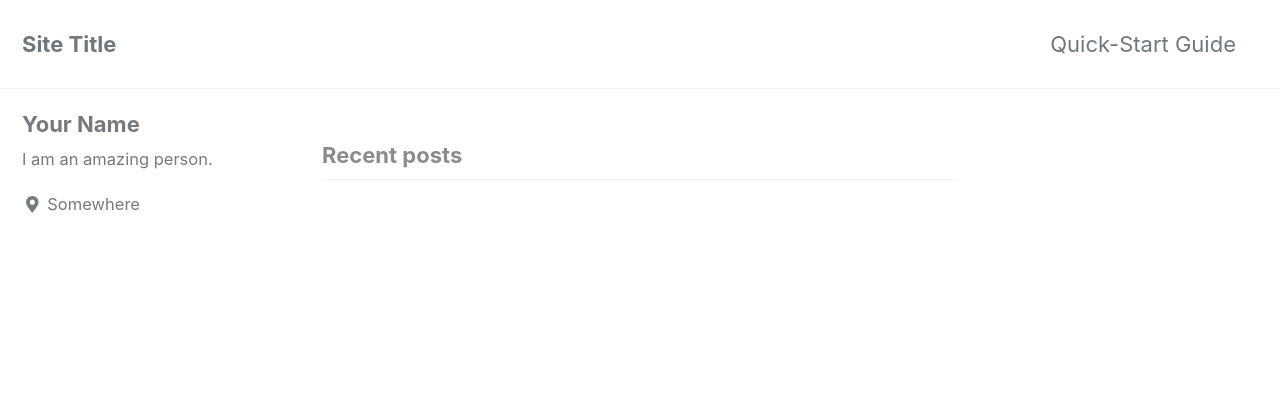
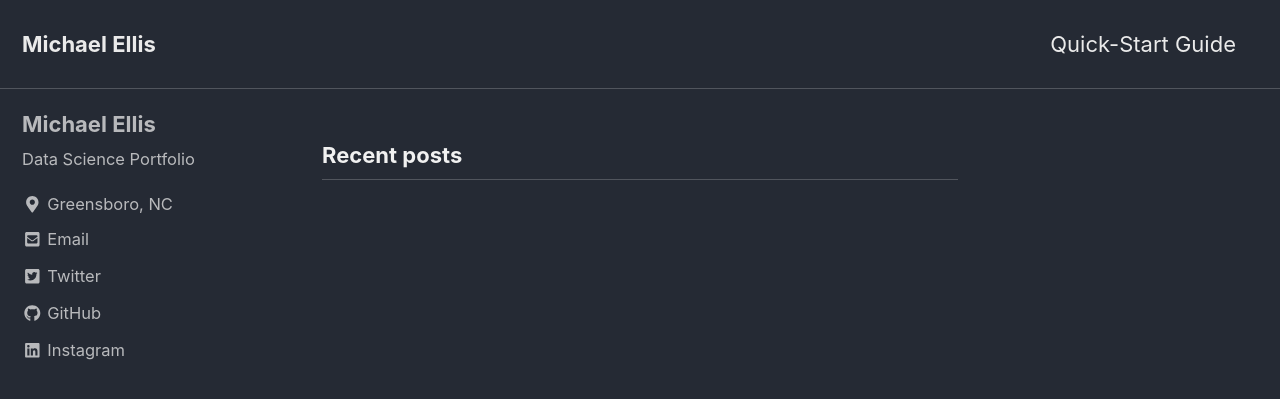
Before and after one commit to mtellis2/mtellis2.github.io, a Jekyll site: the page built from index.html, in a window 1280 px wide and 900 px high. Shown: the top 399 px of the window. Built offline with Jekyll 4.4.1, drawn with Linux system fonts in a browser that asks for light colours; cached includes are drawn as plain includes; nearby versions of some CDN libraries; the list of posts is cut into pages by our own code; some of the changed text lies outside the part shown.

Commit message:
Update _config.yml

```diff
--- a/_config.yml
+++ b/_config.yml
@@ -12,14 +12,14 @@
 
 # theme                  : "minimal-mistakes-jekyll"
 # remote_theme           : "mmistakes/minimal-mistakes"
-minimal_mistakes_skin    : "default" # "air", "aqua", "contrast", "dark", "dirt", "neon", "mint", "plum", "sunrise"
+minimal_mistakes_skin    : "dark" # "air", "default", "aqua", "contrast", "dark", "dirt", "neon", "mint", "plum", "sunrise"
 
 # Site Settings
 locale                   : "en-US"
-title                    : "Site Title"
+title                    : "Michael Ellis"
 title_separator          : "-"
-name                     : "Your Name"
-description              : "An amazing website."
+name                     : "Michael Ellis"
+description              : "Data Science Portfolio"
 url                      : # the base hostname & protocol for your site e.g. "https://mmistakes.github.io"
 baseurl                  : # the subpath of your site, e.g. "/blog"
 repository               : # GitHub username/repo-name e.g. "mmistakes/minimal-mistakes"
@@ -106,30 +106,24 @@ analytics:
 
 # Site Author
 author:
-  name             : "Your Name"
+  name             : "Michael Ellis"
   avatar           : # path of avatar image, e.g. "/assets/images/bio-photo.jpg"
-  bio              : "I am an amazing person."
-  location         : "Somewhere"
+  bio              : "Data Science Portfolio"
+  location         : "Greensboro, NC"
   email            :
   links:
     - label: "Email"
       icon: "fas fa-fw fa-envelope-square"
-      # url: mailto:your.name@email.com
-    - label: "Website"
-      icon: "fas fa-fw fa-link"
-      # url: "https://your-website.com"
+      url: mailto:michael.ellis.010@gmail.com
     - label: "Twitter"
       icon: "fab fa-fw fa-twitter-square"
-      # url: "https://twitter.com/"
-    - label: "Facebook"
-      icon: "fab fa-fw fa-facebook-square"
-      # url: "https://facebook.com/"
+      url: "https://twitter.com/M_elli5"
     - label: "GitHub"
       icon: "fab fa-fw fa-github"
-      # url: "https://github.com/"
+      url: "https://github.com/mtellis2"
     - label: "Instagram"
-      icon: "fab fa-fw fa-instagram"
-      # url: "https://instagram.com/"
+      icon: "fab fa-fw fa-linkedin"
+      url: "https://www.linkedin.com/in/michael-ellis-72962276/"
 
 # Site Footer
 footer:
@@ -293,3 +287,11 @@ defaults:
       comments: # true
       share: true
       related: true
+
+  # _pages
+  - scope:
+      path: ""
+      type: pages
+    values:
+      layout: single
+      author_profile: true
```
